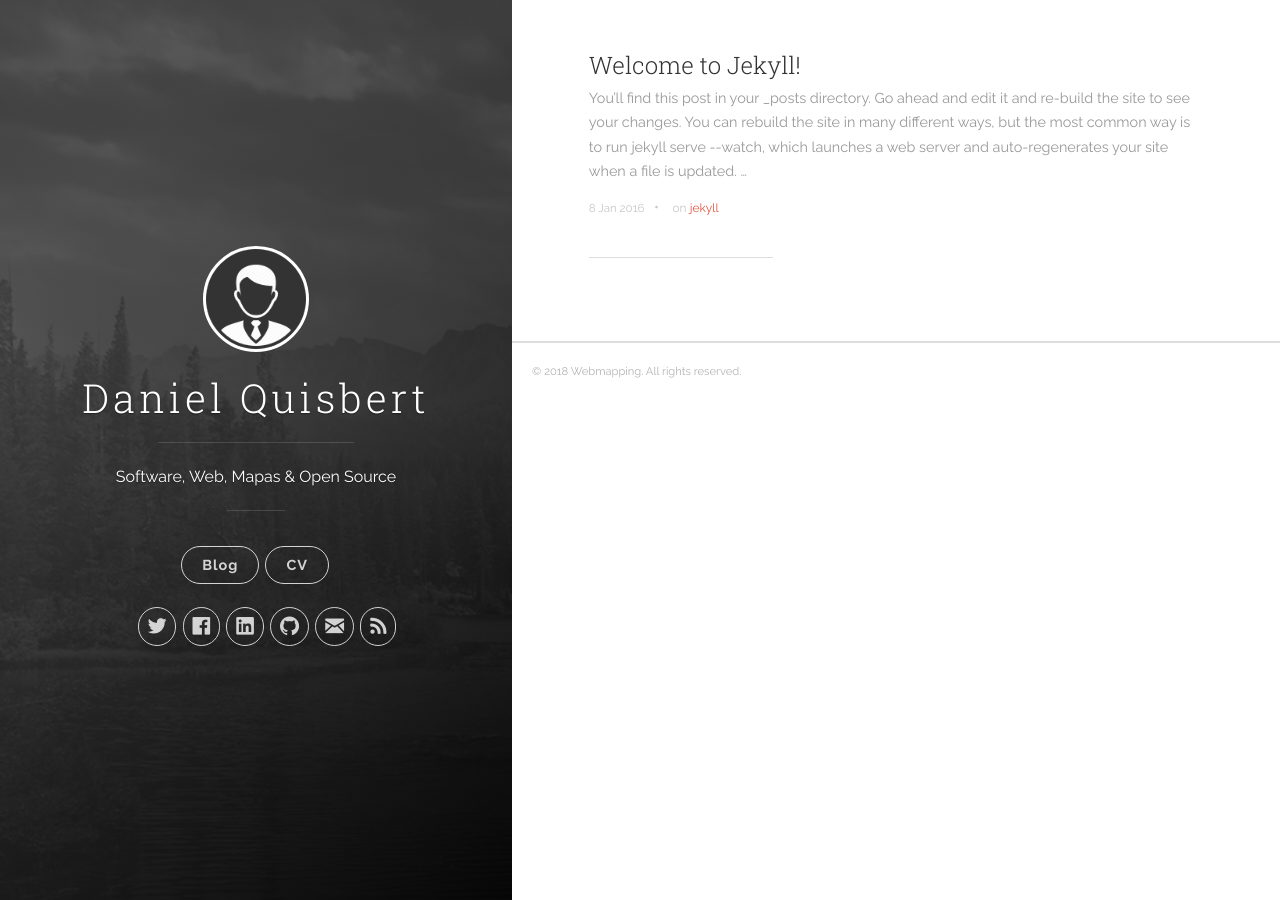
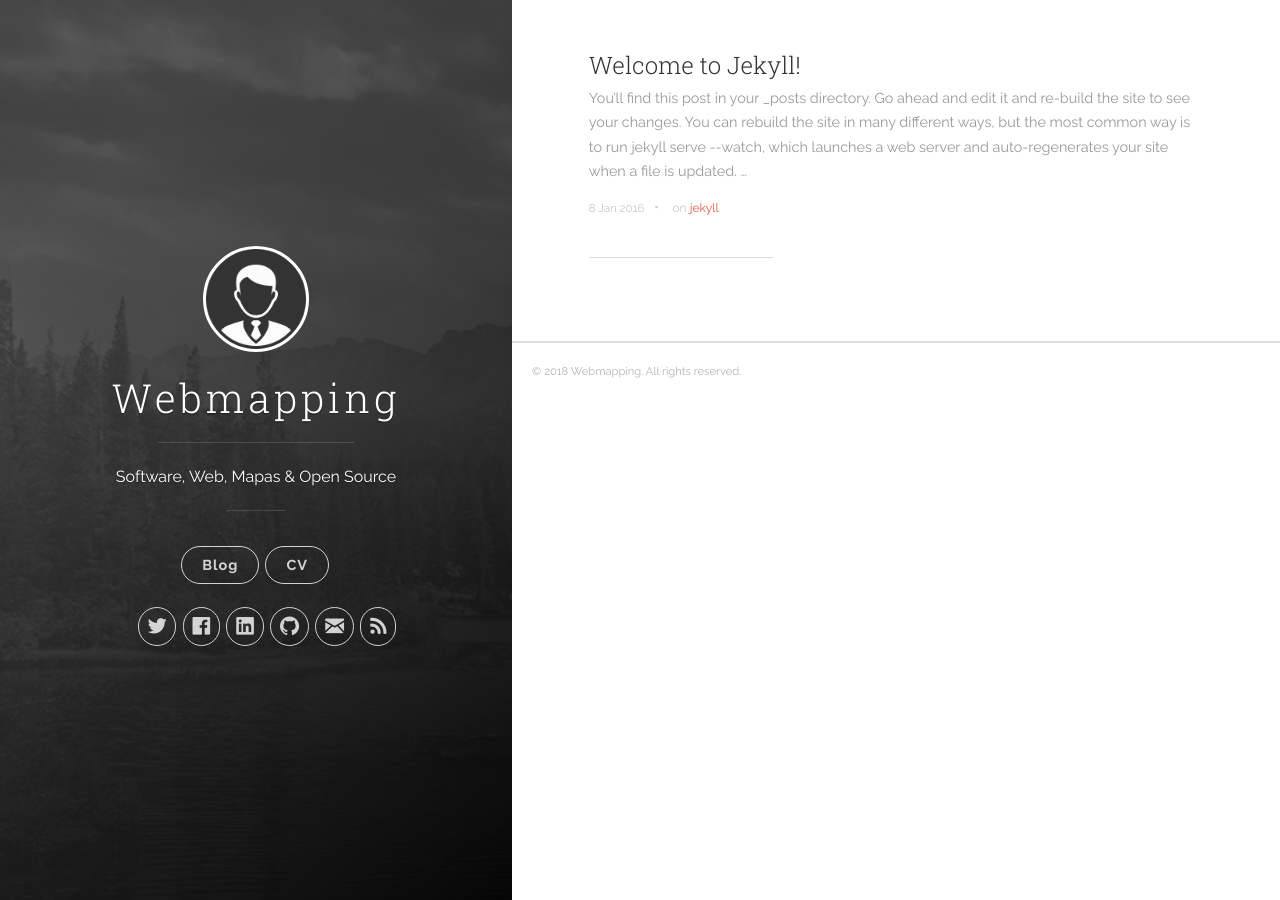
Before and after one commit to danielquisbert/danielquisbert.github.io, a Jekyll site: the page built from index.html, in a window 1280 px wide. Built offline with Jekyll 4.4.1, drawn with Linux system fonts in a browser that asks for light colours; the list of posts is cut into pages by our own code.

Commit message:
cambio title

```diff
--- a/_config.yml
+++ b/_config.yml
@@ -1,5 +1,5 @@
 theme: jekyll-theme-minimal# Site settings
-title: Daniel Quisbert
+title: Webmapping
 description: 'Software, Web, Mapas & Open Source'
 url: 'https://danielquisbert.github.io'
 baseurl: '/'
```
